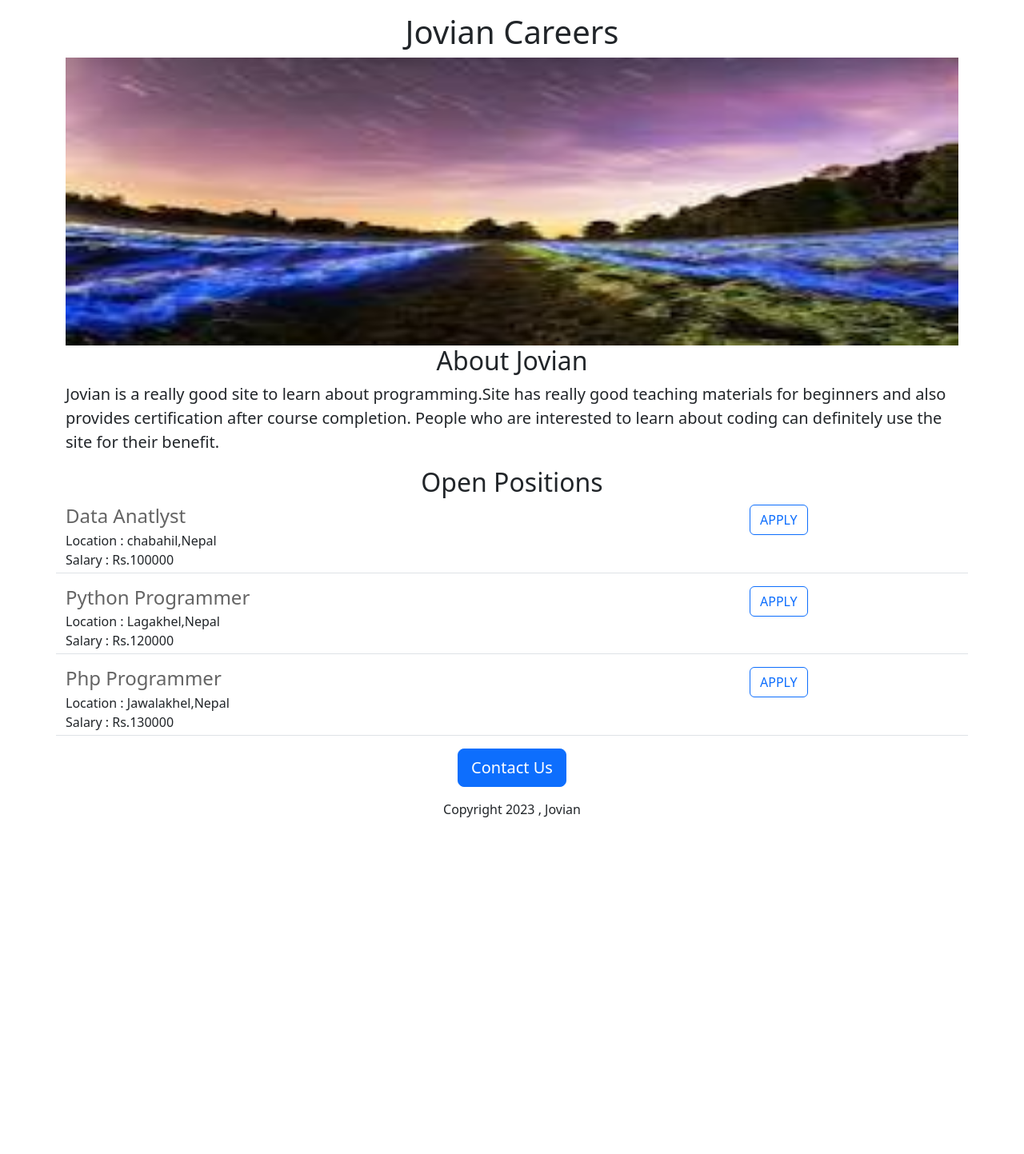
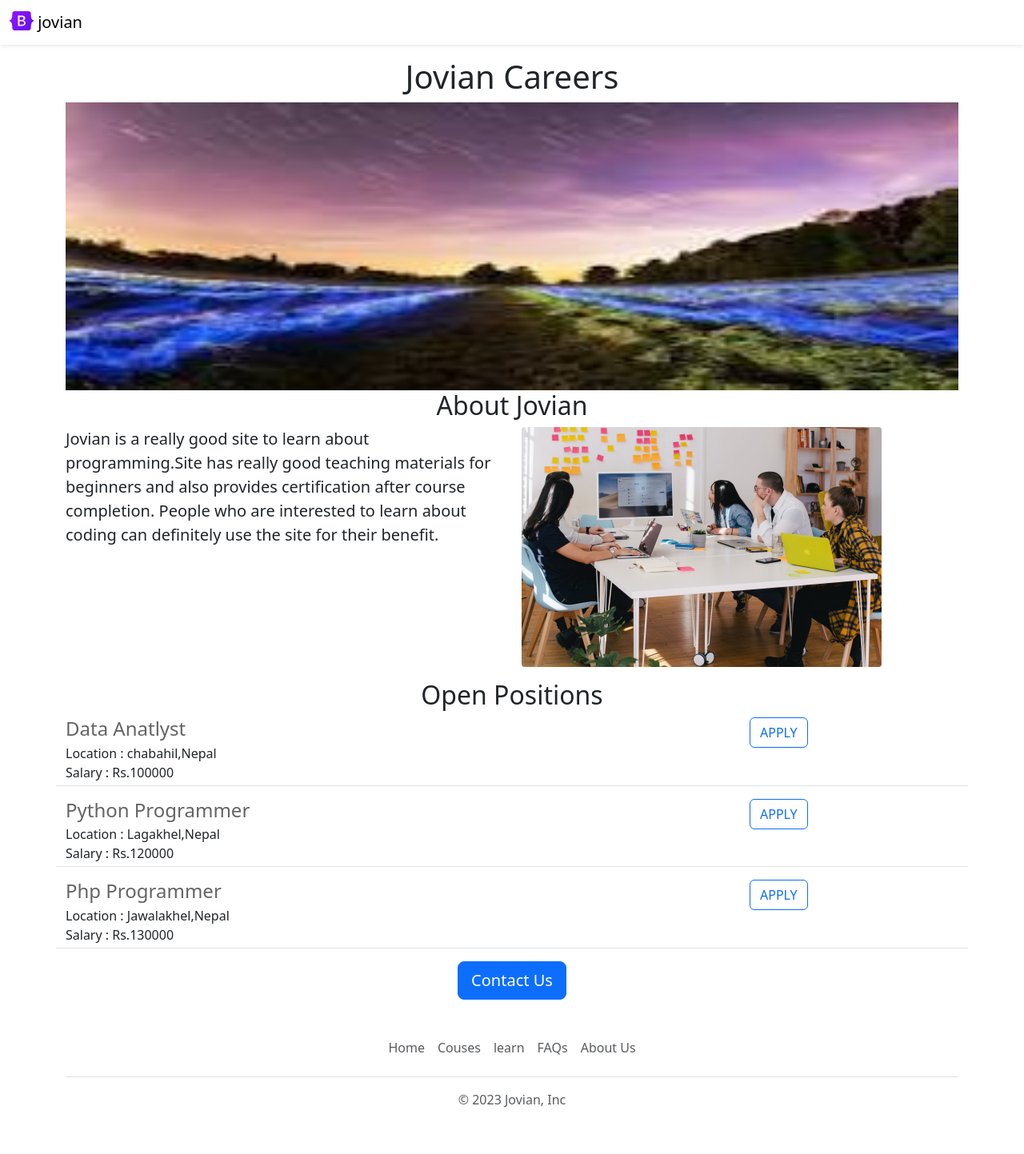
Before and after one commit to subrat128/jovian-careers-website, a Flask app: page / in a window 1280 px wide. Shown: the whole page at 80% size. Before the commit the page ends 1022 px from the top, so only its background shows below. Run offline with Flask 2, Linux system fonts and the light colour scheme.

Commit message:
functional and aesthetic improvements

```diff
--- /dev/null
+++ b/templates/footer.html
@@ -0,0 +1,13 @@
+
+<div class="container">
+  <footer class="py-3 my-4">
+    <ul class="nav justify-content-center border-bottom pb-3 mb-3">
+      <li class="nav-item"><a target="_blank" href="https://www.google.com/" class="nav-link px-2 text-muted">Home</a></li>
+      <li class="nav-item"><a href="https://www.google.com/" class="nav-link px-2 text-muted">Couses</a></li>
+      <li class="nav-item"><a href="https://www.google.com/" class="nav-link px-2 text-muted">learn</a></li>
+      <li class="nav-item"><a href="https://www.google.com/" class="nav-link px-2 text-muted">FAQs</a></li>
+      <li class="nav-item"><a href="https://www.google.com/" class="nav-link px-2 text-muted">About Us</a></li>
+    </ul>
+    <p class="text-center text-muted">&copy; 2023 Jovian, Inc</p>
+  </footer>
+</div>
--- a/templates/home.html
+++ b/templates/home.html
@@ -14,22 +14,37 @@
   </style>
   </head>
   <body>
+    {% include 'nav.html' %}
     <div class= "container">
       <h1 class= "text-center mt-3 mt-3">{{company_name}} Careers</h1>
       <img class ="img-fluid" id ="banner" src = "https://jovian-careers-website-1.subratsharma.repl.co/static/images.jpeg " >
       <h2 class ="text-center" >About Jovian</h2>
+      <div class="row" style="margin-bottom:16px;">
+        <div class="col-md-6">
+
       <p class ="lead" >Jovian is a really good site to learn about               programming.Site has really good teaching materials for beginners and also provides certification after course completion. People who are interested to learn about coding can definitely use the site for their benefit.</p>
+        </div>
+        <div class="d-none d-md-block col-md-6">
+      <img src = "/static/people.jpg" style = "height:300px; border-radius:4px;">
+        </div>
+      </div>
       <h2 class="text-center">Open Positions</h2>
       <div >{% for job in jobs%}
         {% include 'jobitem.html' %}
         {% endfor %}
       </p>
+      </div>
+
+
+      </div>
+      </div>
       <p class="text-center">
-      <button class="btn btn-primary btn-lg"  >Contact Us</button>
+      <a class="btn btn-primary btn-lg" href="https://www.google.com/"  >Contact Us</a>
       </p >
 
-    <p class="text-center">Copyright 2023 , Jovian</p>
+
       </div>
     </div>
+    {% include 'footer.html' %}
   </body>
 </html>
--- a/templates/jobitem.html
+++ b/templates/jobitem.html
@@ -8,9 +8,9 @@
 <div>Salary : {{job['salary']}}</div>
   {% endif %}
   </div>
-  <div class="col-3">
+  <div class="col-3 padding-right:16px">
 
-  <button type="button" class="btn btn-outline-primary"> APPLY</button>
+  <a href= "https://www.google.com" type="button" class="btn btn-outline-primary float-right-align-middle"> APPLY</a>
   </div>
 
 </div>
--- /dev/null
+++ b/templates/nav.html
@@ -0,0 +1,9 @@
+<nav class="navbar shadow-sm fixed-top bg-white">
+  <div class="container-fluid">
+    <a class="navbar-brand" href="#">
+      <img src="/static/bootstrap-logo.svg" alt="Logo" width="30" height="24" class="d-inline-block align-text-top">
+      jovian
+    </a>
+  </div>
+</nav>
+<div style="height:56px;"></div>
```
Also changed, not shown: static/bootstrap-logo.svg (added), static/people.jpg (added).
